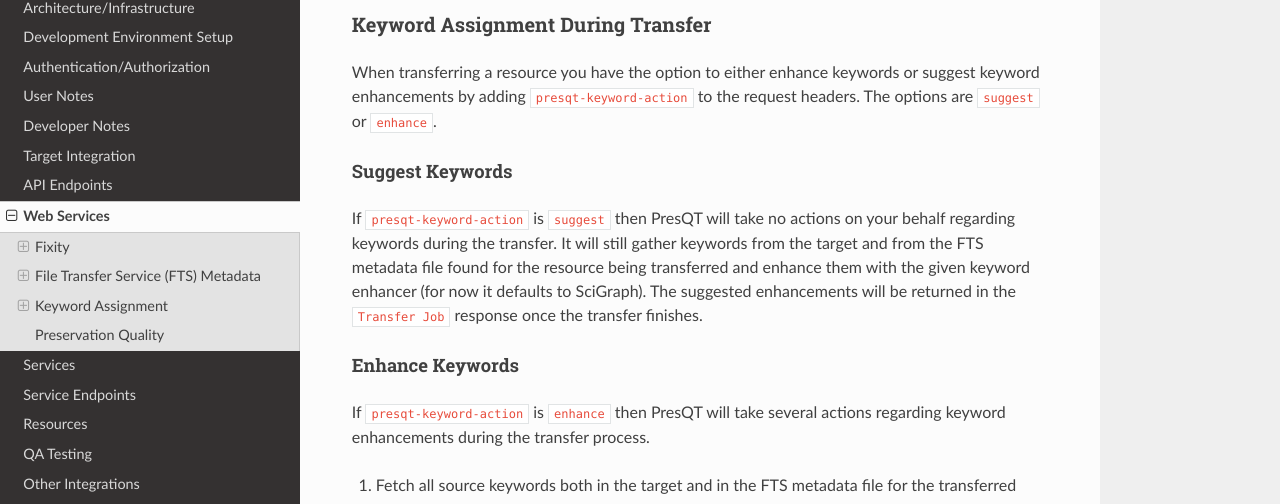
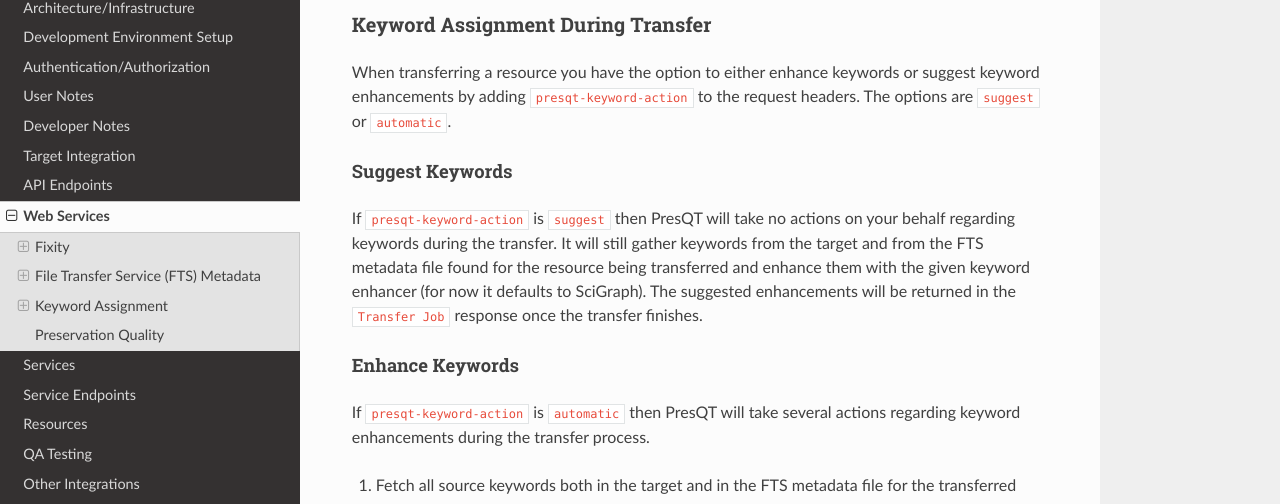
Before and after one commit to Lucy-Family-Institute/presqt, a Sphinx documentation site: the page built from docs/web_services.rst, in a window 1280 px wide and 900 px high, scrolled down 8119 px. Shown: the part 144-648 px from the top of the window. Built offline with Sphinx 7.4.7 and the Read the Docs theme 2.0.0, drawn with Linux system fonts in a browser that asks for light colours.

Commit message:
enhance == automatic

```diff
--- a/docs/api_endpoints.rst
+++ b/docs/api_endpoints.rst
@@ -851,7 +851,7 @@
     :statuscode 400: ``source_target_name`` was not found in the request body
     :statuscode 400: Source target does not allow transfer to the destination target
     :statuscode 400: Destination target does not allow transfer to the source target
-    :statuscode 400: Invalid ``presqt-keyword-action`` header given. The options are ``enhance`` or ``suggest``
+    :statuscode 400: Invalid ``presqt-keyword-action`` header given. The options are ``automatic`` or ``suggest``
     :statuscode 400: ``presqt-keyword-action`` missing in the request headers
     :statuscode 401: ``Source Token`` is invalid
     :statuscode 401: ``Destination Token`` is invalid
@@ -915,7 +915,7 @@
     :statuscode 400: ``source_target_name`` was not found in the request body
     :statuscode 400: Source target does not allow transfer to the destination target
     :statuscode 400: Destination target does not allow transfer to the source target
-    :statuscode 400: Invalid ``presqt-keyword-action`` header given. The options are ``enhance`` or ``suggest``
+    :statuscode 400: Invalid ``presqt-keyword-action`` header given. The options are ``automatic`` or ``suggest``
     :statuscode 400: ``presqt-keyword-action`` missing in the request headers
     :statuscode 401: ``Source Token`` is invalid
     :statuscode 401: ``Destination Token`` is invalid
--- a/docs/web_services.rst
+++ b/docs/web_services.rst
@@ -415,7 +415,7 @@
 ++++++++++++++++++++++++++++++++++
 When transferring a resource you have the option to either enhance keywords or suggest keyword
 enhancements by adding ``presqt-keyword-action`` to the request headers. The options are ``suggest``
-or ``enhance``.
+or ``automatic``.
 
 Suggest Keywords
 """"""""""""""""
@@ -427,7 +427,7 @@
 
 Enhance Keywords
 """"""""""""""""
-If ``presqt-keyword-action`` is ``enhance`` then PresQT will take several actions regarding keyword
+If ``presqt-keyword-action`` is ``automatic`` then PresQT will take several actions regarding keyword
 enhancements during the transfer process.
 
 1. Fetch all source keywords both in the target and in the FTS metadata file for the transferred resource.
```
Also changed, not shown: 5 other files.
